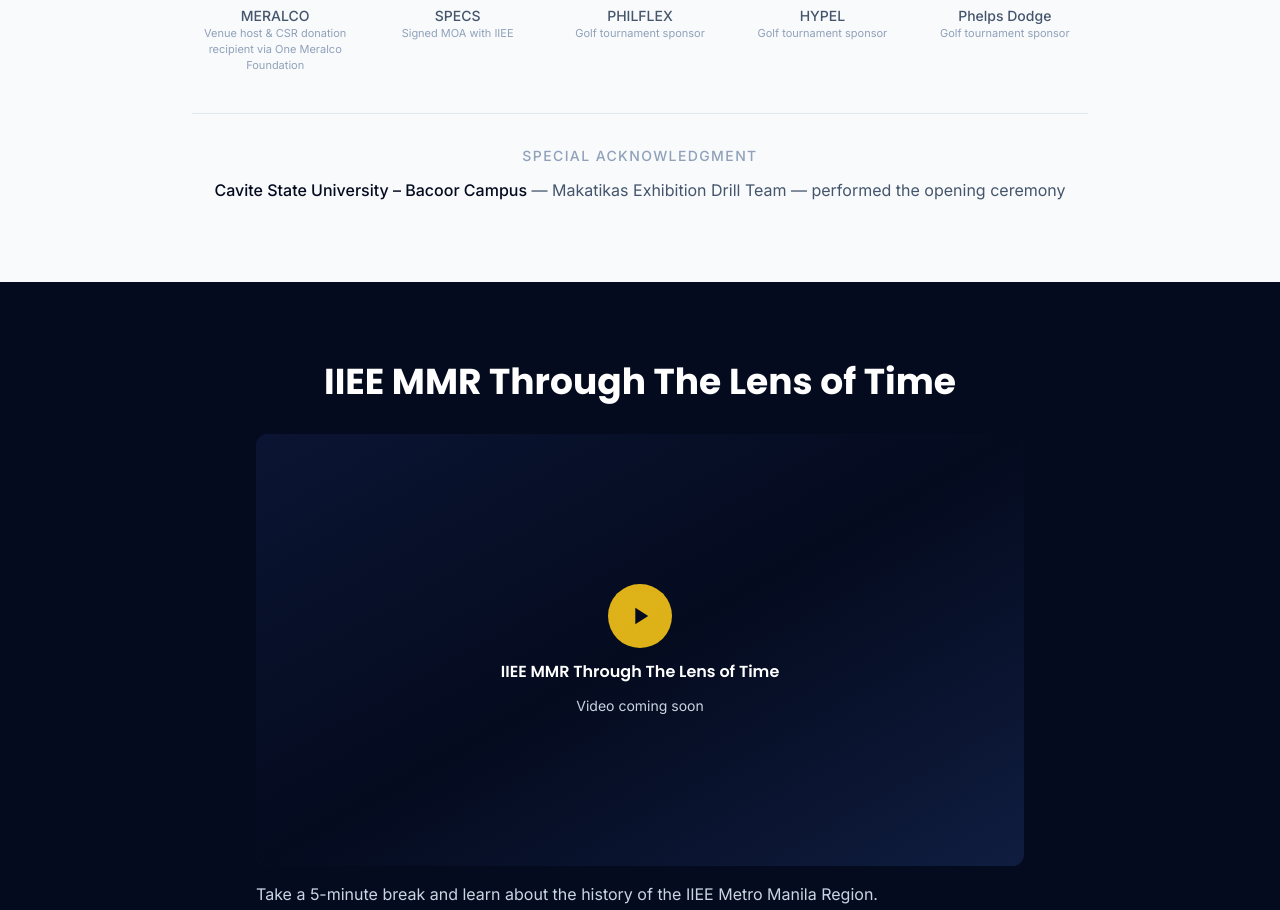
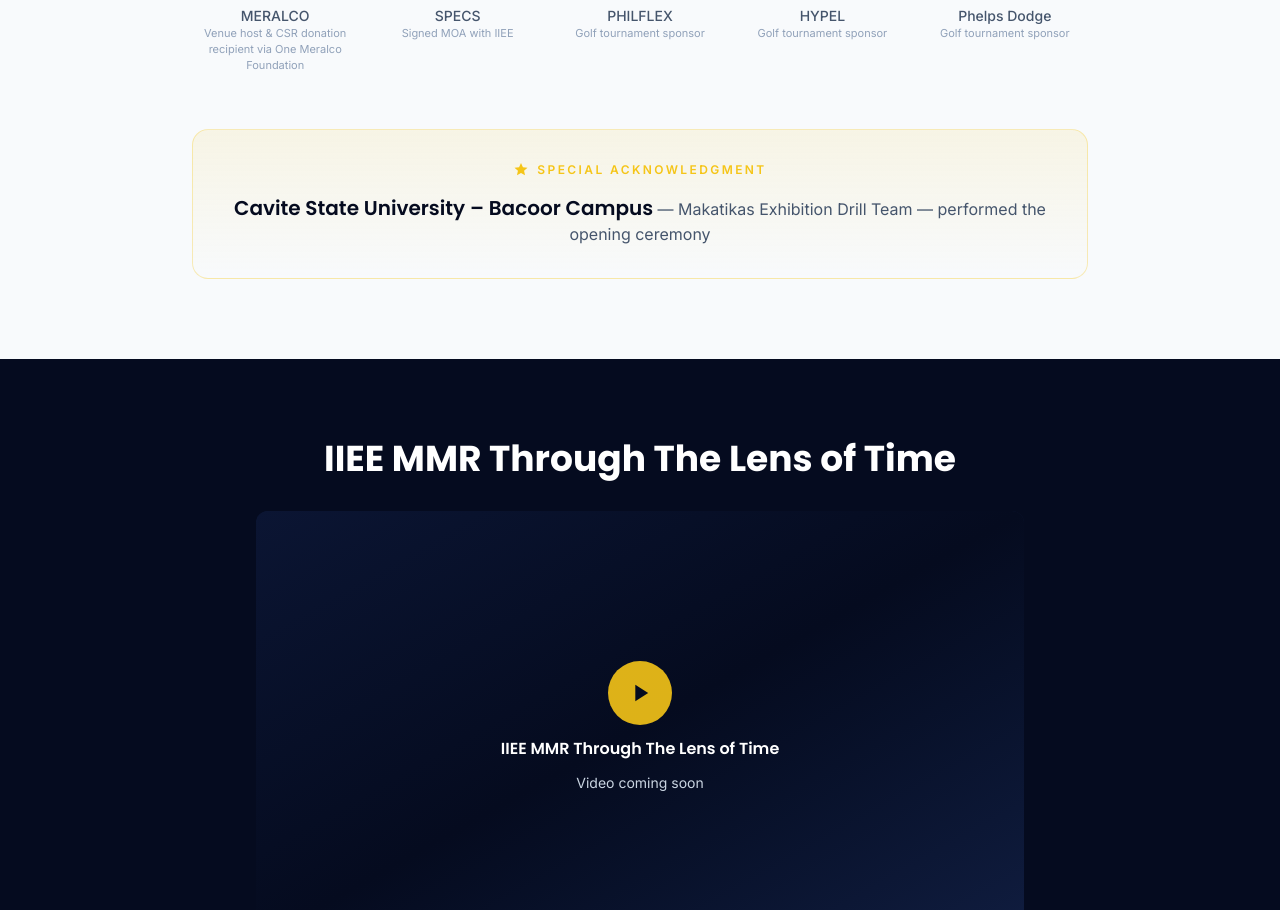
Before and after one commit to iieemmr/iieemmr-site, a Next.js app: page / in a window 1280 px wide. Shown: the part 3470-4380 px from the top of the page. Built offline with nearby package versions, Linux system fonts and the light colour scheme.

Commit message:
style: redesign sponsor acknowledgment section
Give special acknowledgments a distinct card treatment instead of a
plain divider, so they stand out from the regular sponsor logo grid.

```diff
--- a/components/SponsorThankYou.tsx
+++ b/components/SponsorThankYou.tsx
@@ -11,14 +11,27 @@ export default function SponsorThankYou() {
 
         <LogoGrid sponsors={sponsors} />
 
-        <div className="flex flex-col gap-3 border-t border-slate-200 pt-8">
-          <p className="text-sm font-medium uppercase tracking-widest text-slate-400">
-            Special Acknowledgment
-          </p>
+        <div className="mt-4 flex flex-col items-center gap-4 rounded-2xl border border-brand-gold/30 bg-gradient-to-b from-brand-gold/10 via-brand-gold/5 to-transparent px-6 py-8 sm:px-10">
+          <div className="flex items-center gap-2 text-brand-gold">
+            <svg
+              aria-hidden="true"
+              viewBox="0 0 24 24"
+              fill="currentColor"
+              className="h-4 w-4"
+            >
+              <path d="M12 1.5l2.9 6.26 6.85.72-5.16 4.68 1.47 6.79L12 16.6l-6.06 3.35 1.47-6.79-5.16-4.68 6.85-.72L12 1.5z" />
+            </svg>
+            <p className="text-xs font-semibold uppercase tracking-[0.2em]">
+              Special Acknowledgment
+            </p>
+          </div>
           {acknowledgments.map((ack) => (
-            <p key={ack.name} className="text-sm text-slate-600 sm:text-base">
-              <span className="font-medium text-navy-950">{ack.name}</span>
-              {" — "}
+            <p key={ack.name} className="text-center text-sm text-slate-600 sm:text-base">
+              <span className="font-heading text-lg font-semibold text-navy-950 sm:text-xl">
+                {ack.name}
+              </span>
+              <br className="sm:hidden" />
+              <span className="hidden sm:inline">{" — "}</span>
               {ack.note}
             </p>
           ))}
```
